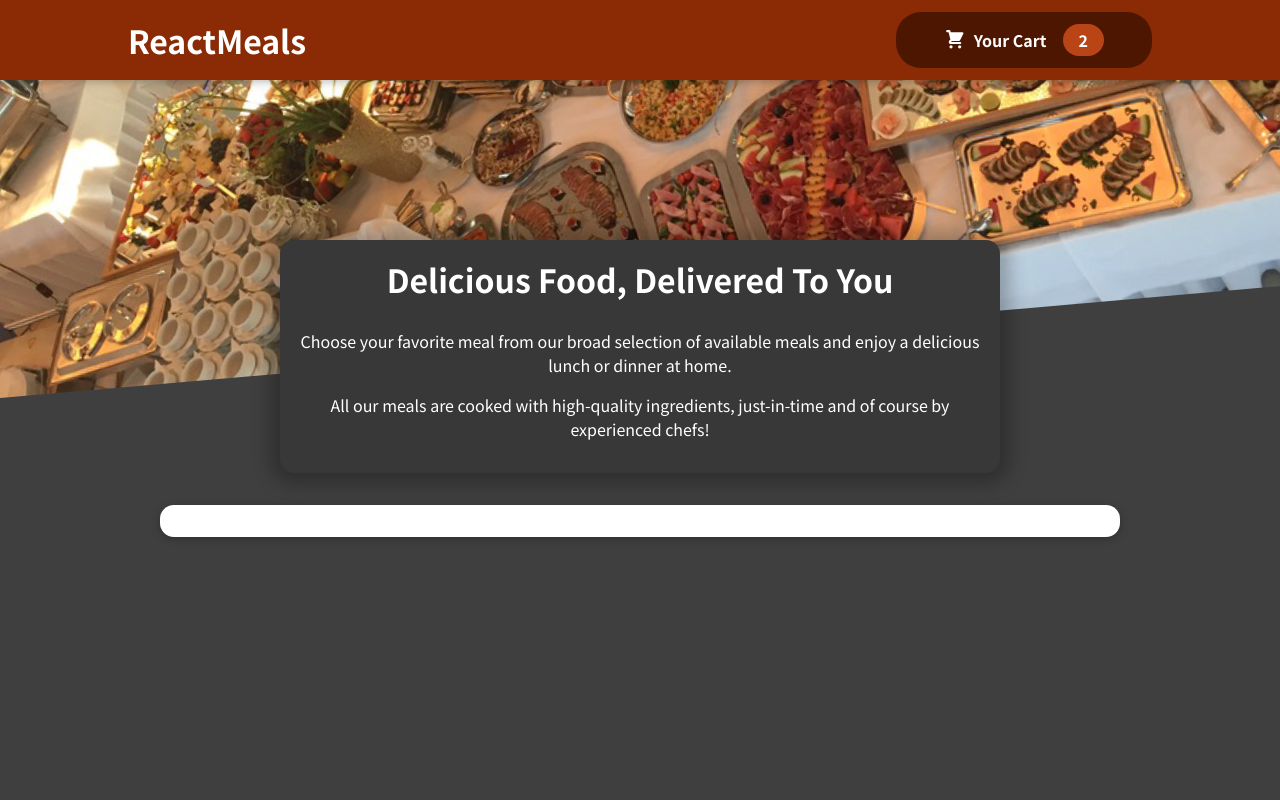
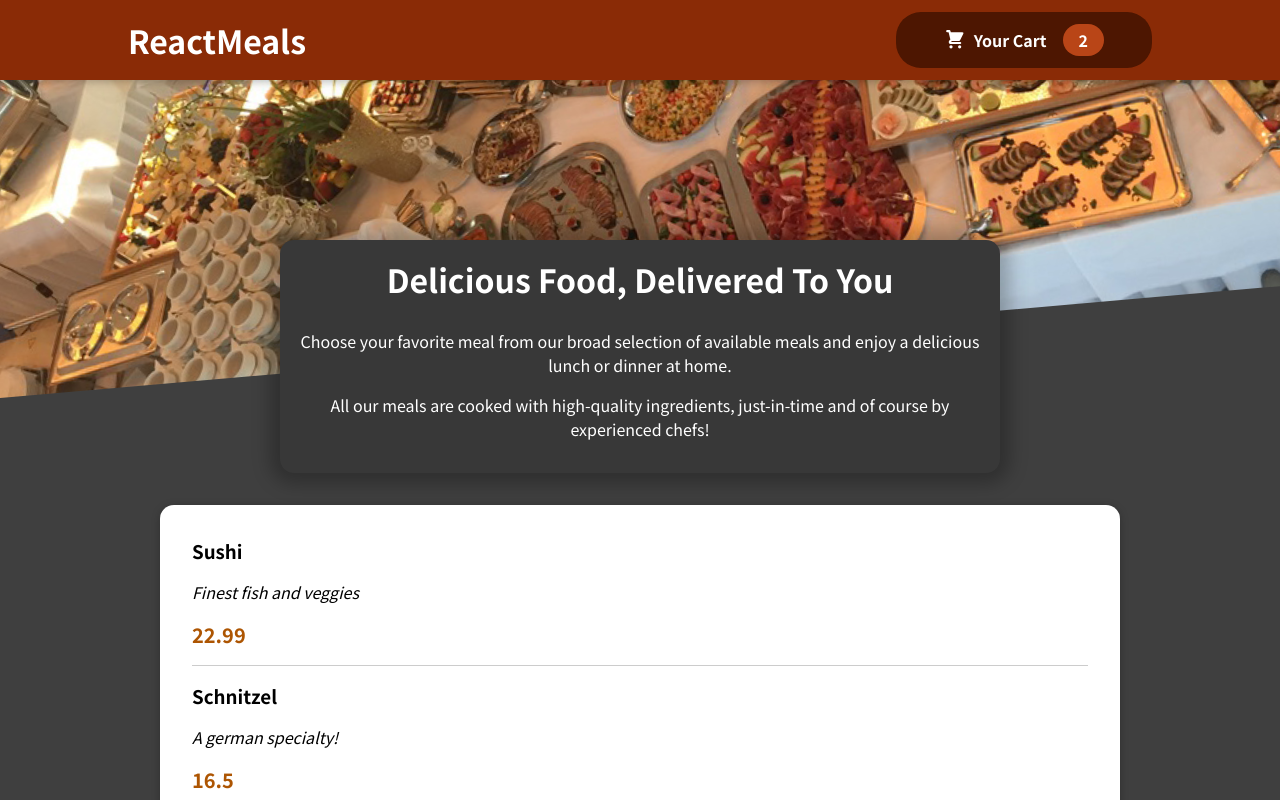
Before and after one commit to SpectreAscended/react-food-order-app, a React (Vite) app: page / in a window 1280 px wide. Shown: the top 800 px of the page. Built offline with nearby package versions, Linux system fonts and the light colour scheme.

Commit message:
Created mealitem list element

```diff
--- a/src/components/Meals/AvailableMeals.jsx
+++ b/src/components/Meals/AvailableMeals.jsx
@@ -2,6 +2,7 @@ import React from 'react';
 import classes from './AvailableMeals.module.css';
 import Card from '../UI/Card/Card';
 import DUMMY_MEALS from './dummy-meals';
+import MealItem from './MealItem';
 
 console.log(DUMMY_MEALS);
 
@@ -10,15 +11,16 @@ const AvailableMeals = () => {
     <section className={classes.meals}>
       <Card>
         <ul>
-          {/* {DUMMY_MEALS.map(meal => {
+          {DUMMY_MEALS.map(meal => {
             return (
-              <li key={meal.id}>
-                <h3>{meal.name}</h3>
-                <p>{meal.description}</p>
-                <p>{meal.price}</p>
-              </li>
+              <MealItem
+                id={meal.id}
+                name={meal.name}
+                description={meal.description}
+                price={meal.price}
+              />
             );
-          })} */}
+          })}
         </ul>
       </Card>
     </section>
--- a/src/components/Meals/MealItem.jsx
+++ b/src/components/Meals/MealItem.jsx
@@ -1,8 +1,16 @@
 import React from 'react';
 import classes from './MealItem.module.css';
 
-const MealItem = () => {
-  return <div></div>;
+const MealItem = props => {
+  return (
+    <li className={classes.meal} key={props.id}>
+      <div>
+        <h3>{props.name}</h3>
+        <p className={classes.description}>{props.description}</p>
+        <span className={classes.price}>{props.price}</span>
+      </div>
+    </li>
+  );
 };
 
 export default MealItem;
```
